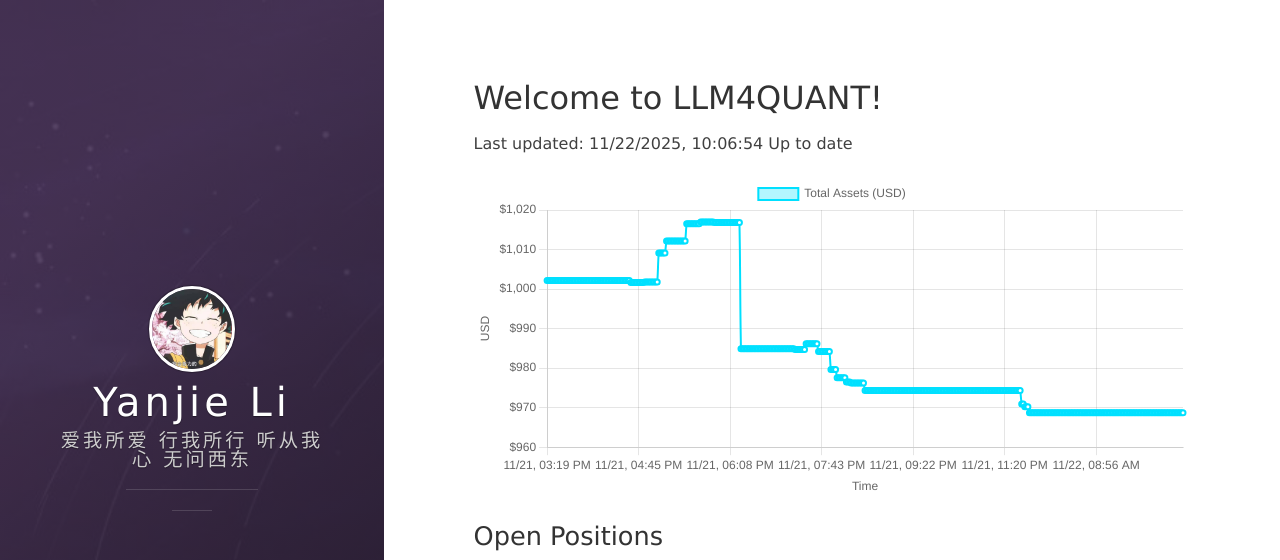
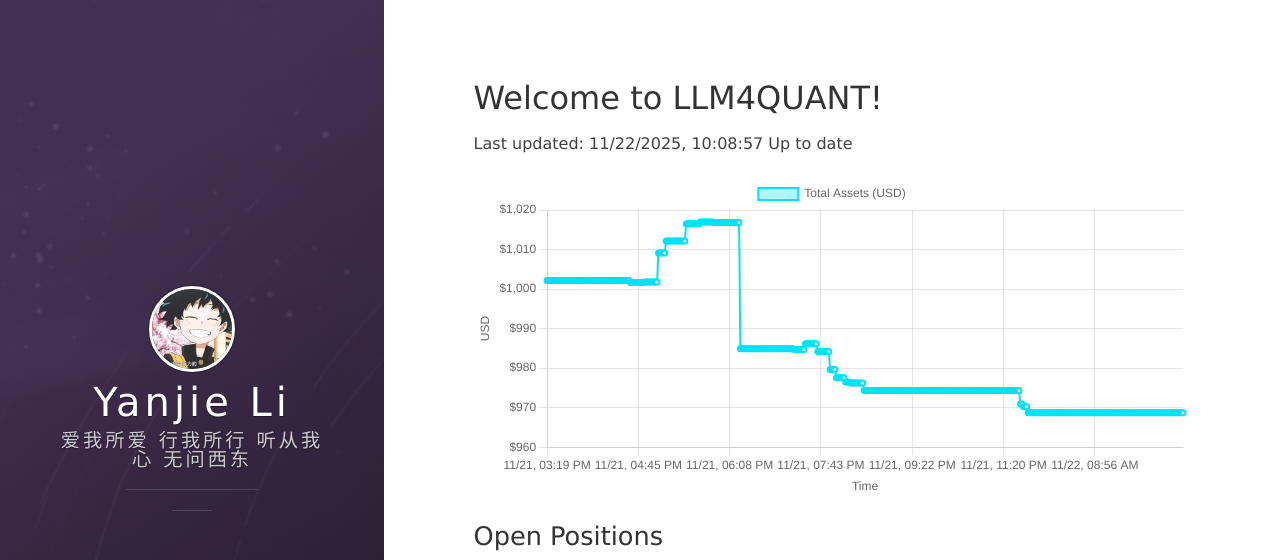
Before and after one commit to leeyegy/leeyegy.github.io, a Jekyll site: the page built from live-trading.html, in a window 1280 px wide and 1026 px high. Shown: the top 560 px of the window. Built offline with Jekyll 4.4.1, drawn with Linux system fonts in a browser that asks for light colours; nearby versions of some CDN libraries.

Commit message:
AccountMonitor: update balance history 2025-11-22T18:08:57+08:00

```diff
--- a/assets/data/binance/balance-history.json
+++ b/assets/data/binance/balance-history.json
@@ -1,5 +1,5 @@
 {
-  "generatedAt": "2025-11-22T18:06:54+08:00",
+  "generatedAt": "2025-11-22T18:08:57+08:00",
   "asset": "total_usd_value",
   "history": [
     {
@@ -1644,6 +1644,10 @@
     },
     {
       "timestamp": "2025-11-22T18:06:54+08:00",
+      "totalUsd": 968.69074819
+    },
+    {
+      "timestamp": "2025-11-22T18:08:57+08:00",
       "totalUsd": 968.69074819
     }
   ]
```
